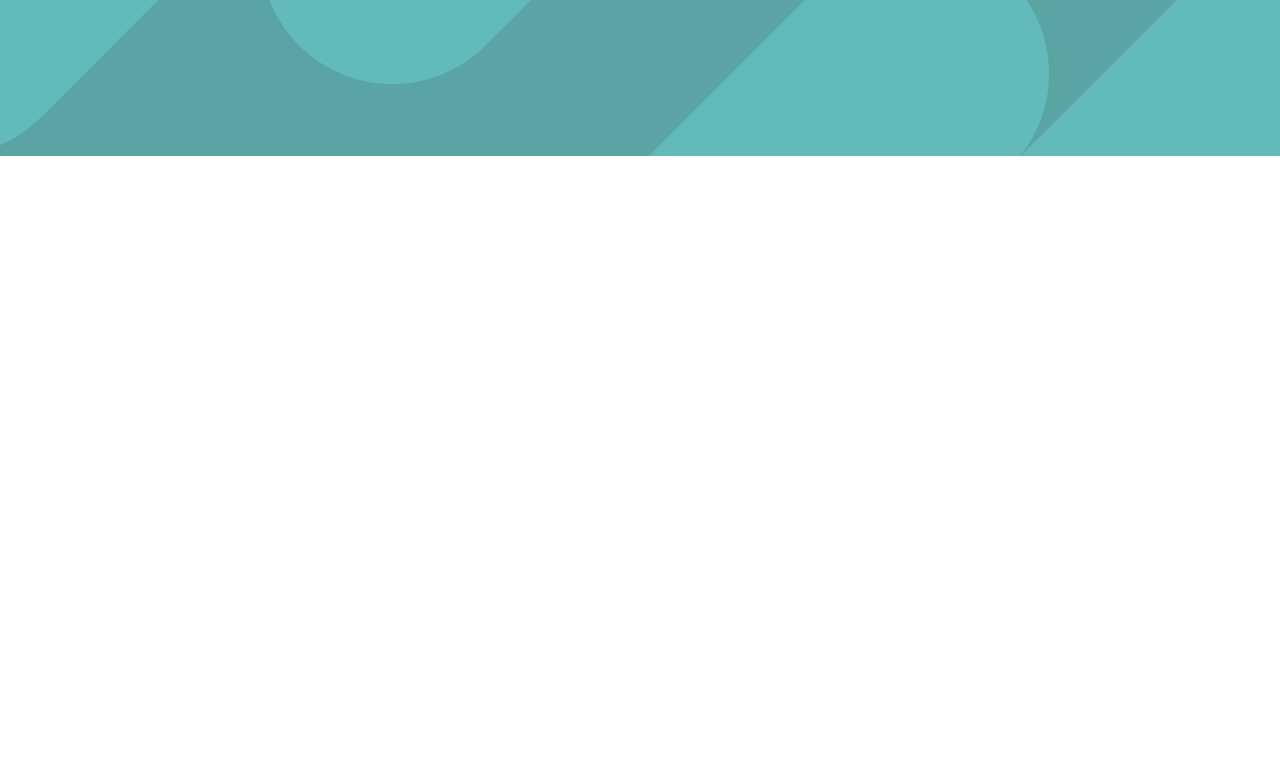
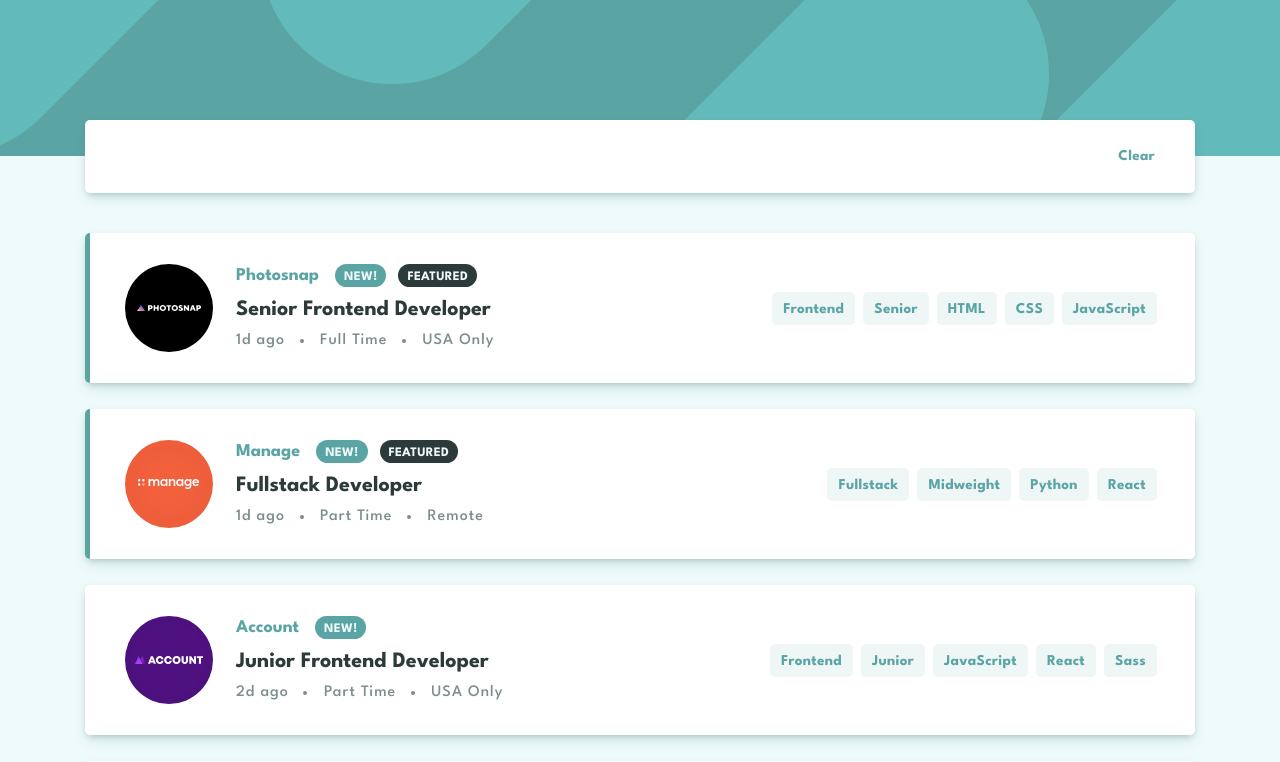
Before and after one commit to Bjorn86/fm-job-listings, a React (Create React App) app: page /#/ in a window 1280 px wide. Shown: the top 762 px of the page. Built offline with nearby package versions, Linux system fonts and the light colour scheme.

Commit message:
feat(joblist, pagecontent, main, applayout components): add JobList and PageContent components
Add JobList and PageContent components and remove Main and AppLayout components

```diff
--- a/src/UI/Card/Card.scss
+++ b/src/UI/Card/Card.scss
@@ -3,10 +3,12 @@
 
 .card {
   width: 100%;
+  box-sizing: border-box;
   margin-bottom: 26px;
   border-radius: $br-small;
   border-left: 5px solid transparent;
   box-shadow: $shadow;
+  background-color: $color-white;
   &_type_featured {
     border-left-color: $color-desaturated-dark-cyan;
   }
--- a/src/components/App/App.jsx
+++ b/src/components/App/App.jsx
@@ -5,17 +5,20 @@ import { Route, Routes } from 'react-router-dom';
 import './App.scss';
 
 // IMPORT COMPONENTS
-import AppLayout from '../AppLayout/AppLayout';
+import PageContent from '../PageContent/PageContent';
+import JobList from '../JobList/JobList';
 
 // OTHER IMPORTS
-/* import data from '../../assets/data/data.json'; */
+import data from '../../assets/data/data.json';
 
 // APP CORE COMPONENT
 function App() {
   return (
     <div className='app__content'>
       <Routes>
-        <Route path='/' element={<AppLayout />} />
+        <Route path='/*' element={<PageContent />}>
+          <Route index element={<JobList data={data} />} />
+        </Route>
       </Routes>
     </div>
   );
--- a/src/components/App/App.scss
+++ b/src/components/App/App.scss
@@ -1,3 +1,9 @@
 .app {
   max-width: 100vw;
+  &__content {
+    min-height: 100vh;
+    min-width: 375px;
+    display: flex;
+    flex-direction: column;
+  }
 }
--- a/src/components/Filter/Filter.scss
+++ b/src/components/Filter/Filter.scss
@@ -2,11 +2,16 @@
 @import '../../styles/variables';
 
 .filter {
-  padding: 20px 38px;
+  max-width: 1110px;
+  width: 100%;
+  padding: 29px 40px;
+  margin: -36px auto 0;
   box-sizing: border-box;
   display: flex;
   justify-content: space-between;
   border-radius: $br-small;
+  background-color: $color-white;
+  box-shadow: $shadow;
   &__btn-clear {
     padding: 0;
     border: none;
--- /dev/null
+++ b/src/components/JobList/JobList.jsx
@@ -0,0 +1,25 @@
+// IMPORT PACKAGES
+import PropTypes from 'prop-types';
+
+// IMPORT STYLES
+import Card from '../../UI/Card/Card';
+import './JobList.scss';
+
+// JOB LIST COMPONENT
+function JobList({ data }) {
+  return (
+    <section className='job-list'>
+      <ul className='job-list__list'>
+        {data.map((job) => (
+          <Card key={job.id} {...job} />
+        ))}
+      </ul>
+    </section>
+  );
+}
+
+export default JobList;
+
+JobList.propTypes = {
+  data: PropTypes.arrayOf(PropTypes.shape({})).isRequired,
+};
--- /dev/null
+++ b/src/components/JobList/JobList.scss
@@ -0,0 +1,10 @@
+.job-list {
+  max-width: 1110px;
+  width: 100%;
+  margin: 40px auto 0;
+  &__list {
+    padding: 0;
+    margin: 0;
+    list-style: none;
+  }
+}
--- a/src/components/Main/Main.jsx
+++ /dev/null
@@ -1,16 +0,0 @@
-// IMPORT PACKAGES
-import { Outlet } from 'react-router-dom';
-
-// IMPORT STYLES
-import './Main.scss';
-
-// MAIN COMPONENT
-function Main() {
-  return (
-    <main className='main'>
-      <Outlet />
-    </main>
-  );
-}
-
-export default Main;
--- a/src/components/AppLayout/AppLayout.jsx
+++ b/src/components/PageContent/PageContent.jsx
@@ -2,26 +2,25 @@
 import { Outlet, Route, Routes } from 'react-router-dom';
 
 // IMPORT STYLES
-import './AppLayout.scss';
+import './PageContent.scss';
 
 // IMPORT COMPONENTS
 import Header from '../Header/Header';
-import Main from '../Main/Main';
 import Filter from '../Filter/Filter';
 
-// PAGE CONTENT COMPONENT
-function AppLayout() {
+// APP LAYOUT COMPONENT
+function PageContent() {
   return (
     <>
       <Header />
-      <Main>
+      <main className='page-content'>
         <Routes>
           <Route path='/' element={<Filter />} />
         </Routes>
         <Outlet />
-      </Main>
+      </main>
     </>
   );
 }
 
-export default AppLayout;
+export default PageContent;
--- a/src/components/Main/Main.scss
+++ b/src/components/PageContent/PageContent.scss
@@ -1,7 +1,7 @@
 @import '../../styles/mixins';
 @import '../../styles/variables';
 
-.main {
+.page-content {
   max-width: 100%;
   background-color: $color-bg-light-grayish-cyan;
   flex: 1 1 auto;
--- a/src/styles/_variables.scss
+++ b/src/styles/_variables.scss
@@ -11,6 +11,7 @@ $color-desaturated-dark-cyan: hsl(180, 29%, 50%);
 $color-light-grayish-cyan: hsl(180, 31%, 95%);
 $color-dark-grayish-cyan: hsl(180, 8%, 52%);
 $color-very-dark-grayish-cyan: hsl(180, 14%, 20%);
+$color-white: hsl(0, 0%, 100%);
 $color-bg-light-grayish-cyan: hsl(180, 52%, 96%);
 
 /* BORDER RADIUS */
@@ -20,5 +21,5 @@ $br-full: 50%;
 
 /* SHADOW */
 $shadow:
-  rgba(50, 50, 93, 0.25) 0px 6px 12px -2px,
-  rgba(0, 0, 0, 0.3) 0px 3px 7px -3px;
+  rgba(91, 164, 164, 0.25) 0px 6px 12px -2px,
+  rgba(44, 58, 58, 0.3) 0px 3px 7px -3px;
```
Also changed, not shown: src/components/AppLayout/AppLayout.scss (deleted).
